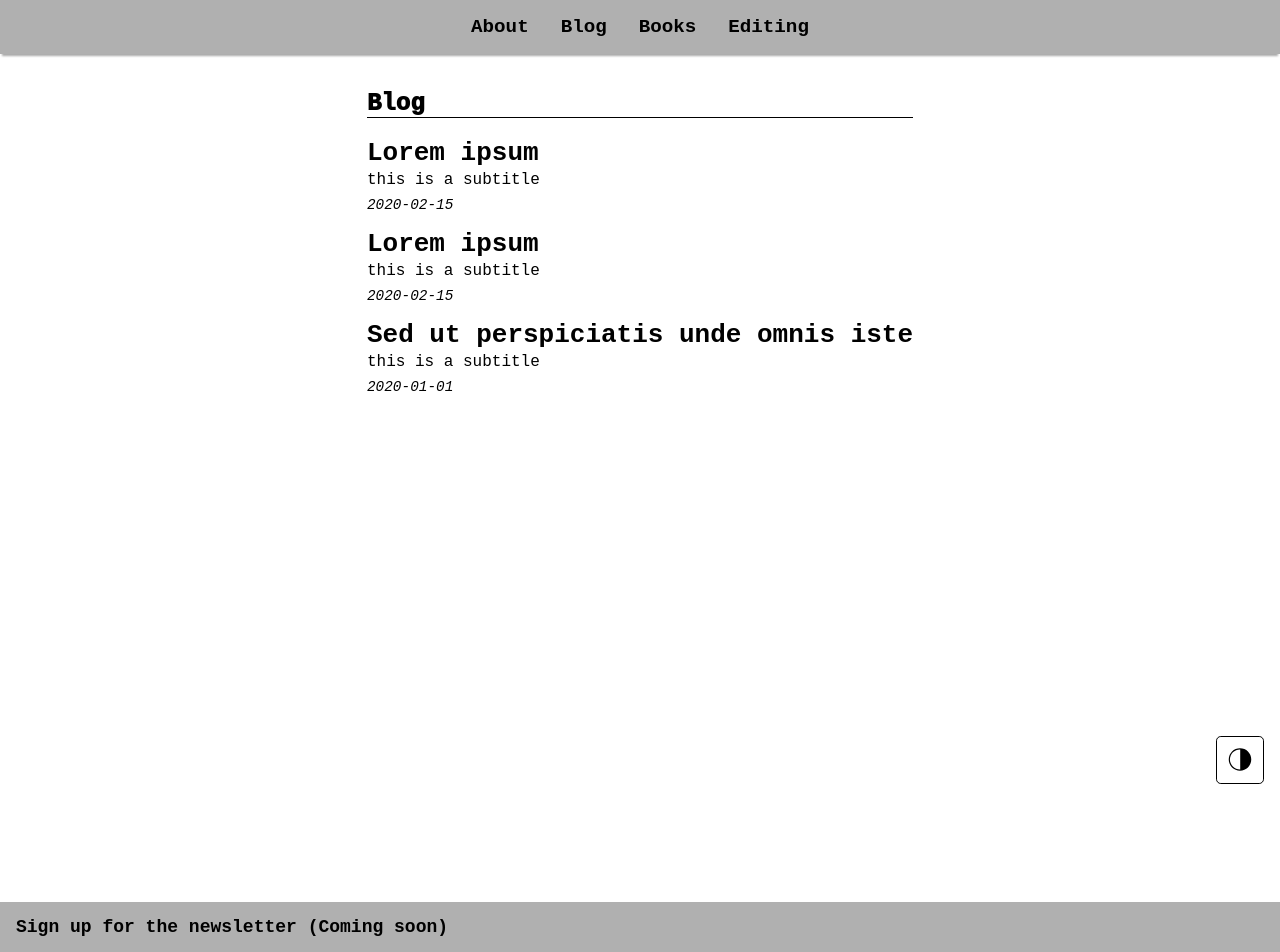
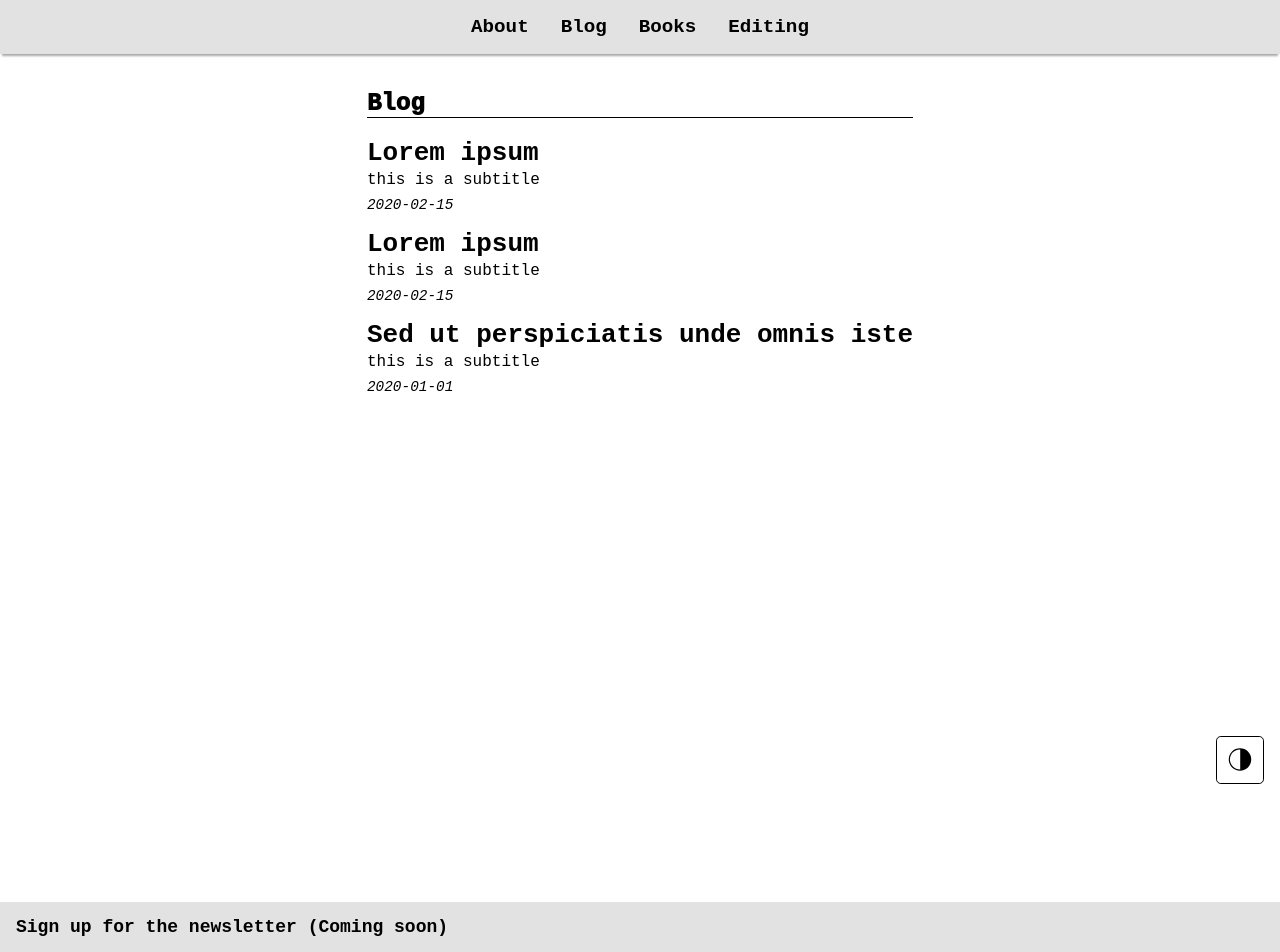
Before and after one commit to tomasnyberg/maxkopra.com, a Next.js app: page / in a window 1280 px wide. Built offline with nearby package versions, Linux system fonts and the light colour scheme.

Commit message:
change colors for navbar and footer to match design

```diff
--- a/styles/Footer.module.css
+++ b/styles/Footer.module.css
@@ -6,12 +6,12 @@
 }
 
 .light {
-    background: rgb(176, 176, 176);
+    background-color: rgb(226, 226, 226);
     color:black
 }
 
 .dark {
-    background: #373737;
+    background-color: #191919;
     color: white;
 }
 
--- a/styles/Nav.module.css
+++ b/styles/Nav.module.css
@@ -7,12 +7,12 @@
 }
 
 .light {
-    background-color: rgb(176, 176, 176);
+    background-color: rgb(226, 226, 226);
     color:black
 }
 
 .dark {
-    background-color: #373737;
+    background-color: #191919;
     color: white;
 }
 
```
